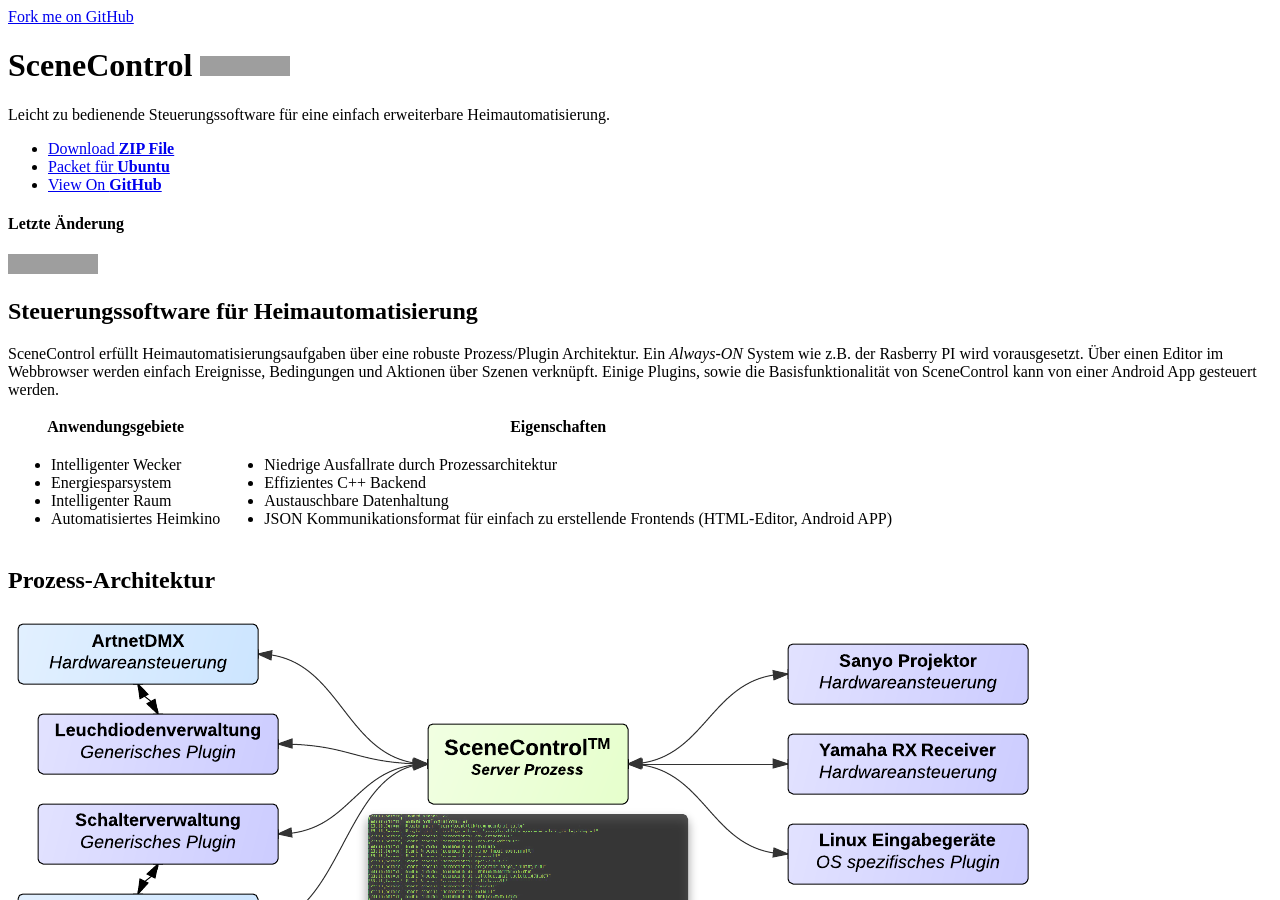
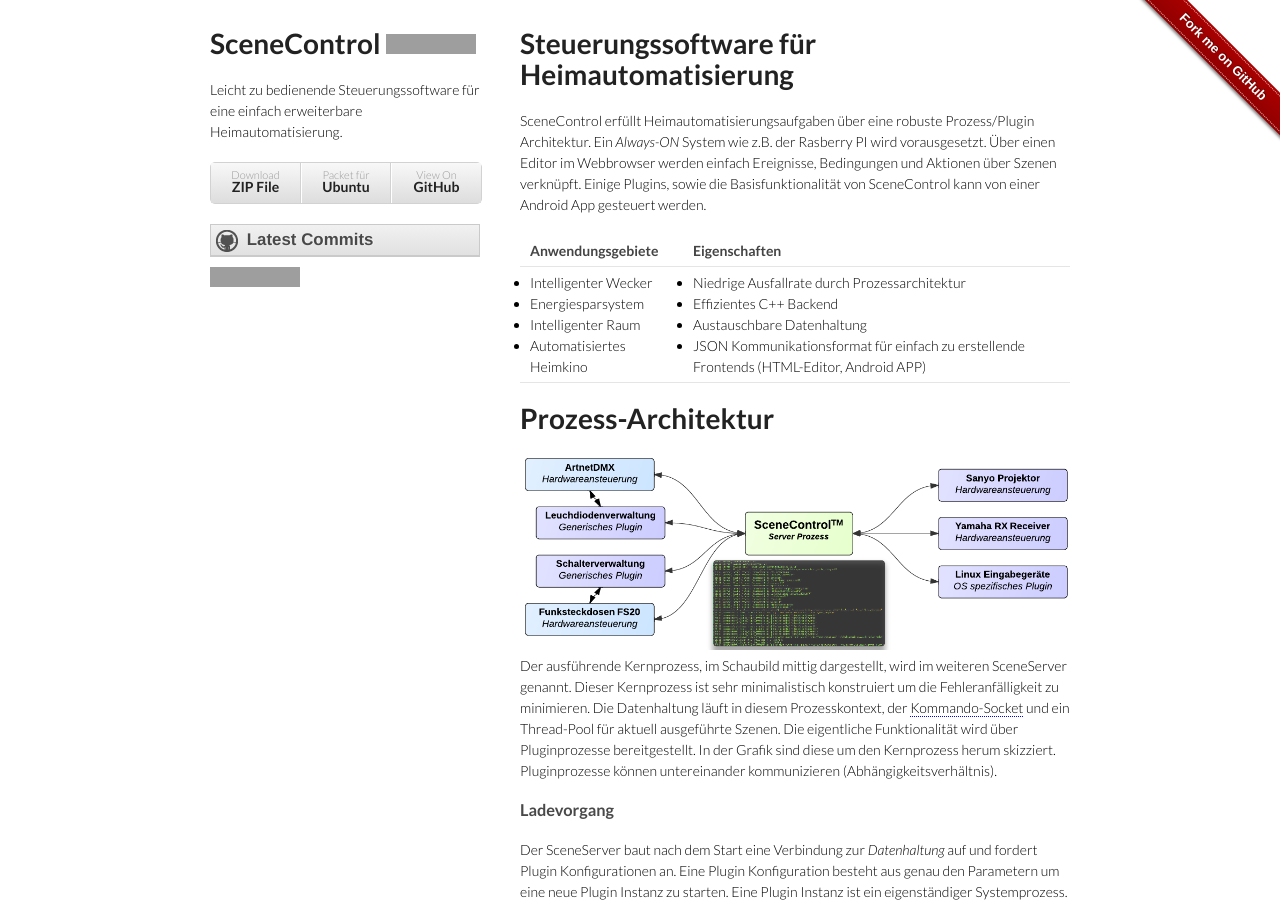
Before and after one commit to davidgraeff/scenecontrol, a Jekyll site: the page index_1.html, which Jekyll copies as it is, in a window 1280 px wide and 900 px high. Built offline with Jekyll 4.4.1, drawn with Linux system fonts in a browser that asks for light colours; nearby versions of some CDN libraries; library files that are not in the unit come from our copies; grey boxes are pictures that could not be loaded.

Commit message:
Fix paths

```diff
--- a/index_1.html
+++ b/index_1.html
@@ -6,15 +6,15 @@
     <meta name="viewport" content="width=device-width, initial-scale=1, user-scalable=no">
     <title>Scenecontrol - Ease your life</title>
 
-    <link rel="stylesheet" href="stylesheets/styles.css">
-	<link rel="stylesheet" href="stylesheets/tipTip.css">
-	<link rel="stylesheet" href="stylesheets/gh-fork-ribbon.css" />
-    <link rel="stylesheet" href="stylesheets/pygment_trac.css">
+    <link rel="stylesheet" href="css/styles.css">
+	<link rel="stylesheet" href="css/tipTip.css">
+	<link rel="stylesheet" href="css/gh-fork-ribbon.css" />
+    <link rel="stylesheet" href="css/pygment_trac.css">
 	<script type="text/javascript" src="http://ajax.googleapis.com/ajax/libs/jquery/1/jquery.min.js"></script>
-    <script type="text/javascript" src="jquery.timeago.js"></script>
-    <script type="text/javascript" src="github-latest-commits.js"></script>
-	<script type="text/javascript" src="jquery.tipTip.minified.js"></script>
-	<script type="text/javascript" src="code.js"></script>
+    <script type="text/javascript" src="js/jquery.timeago.js"></script>
+    <script type="text/javascript" src="js/github-latest-commits.js"></script>
+	<script type="text/javascript" src="js/jquery.tipTip.minified.js"></script>
+	<script type="text/javascript" src="js/code.js"></script>
   </head>
   <body>
 	  <div class="github-fork-ribbon-wrapper right">
```
